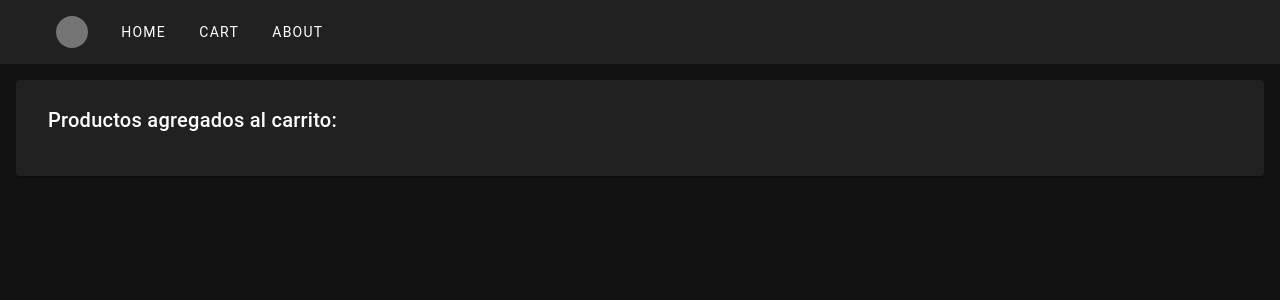
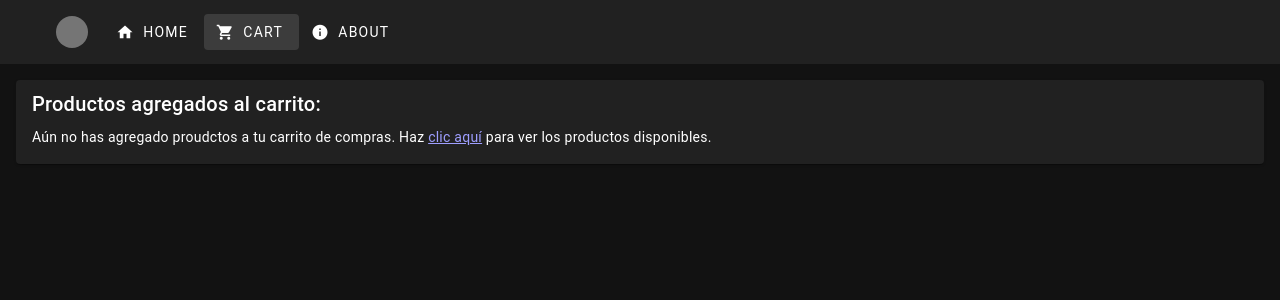
Before and after one commit to hostlindev/vue-ecommerce, a Vue app: page /cart in a window 1280 px wide. Shown: the top 300 px of the page. Built offline with nearby package versions, Linux system fonts and the light colour scheme.

Commit message:
[added] Eliminar producto y enlace cuando no hay productos agregados

```diff
--- a/src/components/Cart.vue
+++ b/src/components/Cart.vue
@@ -1,25 +1,70 @@
 <script setup lang="ts">
 import { computed } from "vue";
 import { useCartStore } from "@/stores/cart";
+import { RouterLink } from "vue-router";
+
+/* Computed */
+const cartStore = useCartStore();
 
 const details = computed(() => {
-  const cartStore = useCartStore();
-  return cartStore.details
-})
+  return cartStore.details;
+});
 
+/* Functions */
+// Incrementar la cantidad de productos agregado al carrito por productId
+const incrementQuantity = (productId: number) => {
+  cartStore.increment(productId);
+};
+
+// Decrementar la cantidad de productos agregado al carrito por productId
+const decrementQuantity = (productId: number) => {
+  cartStore.decrement(productId);
+};
+
+// Eliminar producto del carrito de tiene por productId
+const deleteProduct = (productId: number) => {
+  cartStore.deleteProduct(productId);
+};
 </script>
 
 <template>
   <v-card>
+    <v-card-title>Productos agregados al carrito:</v-card-title>
     <v-card-text>
-      <v-card-title>Productos agregados al carrito:</v-card-title>
-      <v-list>
-        <v-list-item v-for="detail in details" :key="detail.productId" value="detail.productId">
+      <v-list v-if="details.length > 0">
+        <v-list-item
+          v-for="detail in details"
+          :key="detail.productId"
+          value="detail.productId"
+        >
           <v-list-item-title>
-            Product {{ detail.productId }} (Qty: {{ detail.quantity }})
+            Product {{ detail.productId }}
+            <v-btn
+              size="x-small"
+              variant="plain"
+              icon="mdi-minus"
+              @click="decrementQuantity(detail.productId)"
+            ></v-btn>
+            {{ detail.quantity }}
+            <v-btn
+              size="x-small"
+              variant="plain"
+              icon="mdi-plus"
+              @click="incrementQuantity(detail.productId)"
+            ></v-btn>
+            <v-btn
+              size="x-small"
+              variant="plain"
+              icon="mdi-trash-can"
+              @click="deleteProduct(detail.productId)"
+            ></v-btn>
           </v-list-item-title>
         </v-list-item>
       </v-list>
+      <p v-else>
+        Aún no has agregado proudctos a tu carrito de compras. Haz
+        <RouterLink to="/">clic aquí</RouterLink> para ver los productos disponibles.
+      </p>
     </v-card-text>
   </v-card>
 </template>
--- a/src/components/ProductCard.vue
+++ b/src/components/ProductCard.vue
@@ -10,32 +10,35 @@ const props = defineProps({
   },
 });
 
+const cartStore = useCartStore();
 
-function onAddButtonClick() {
-  const cartStore = useCartStore();
-  cartStore.addProduct(props.product.id)
-}
+const onAddButtonClick = () => {
+  cartStore.addProduct(props.product.id);
+};
 </script>
 
 <template>
   <v-card>
-    <v-img src="https://cdn.vuetifyjs.com/images/cards/sunshine.jpg" height="200px" cover></v-img>
+    <v-img
+      src="https://cdn.vuetifyjs.com/images/cards/sunshine.jpg"
+      height="200px"
+      cover
+    ></v-img>
     <v-card-title>
       <p>{{ product.name }}</p>
     </v-card-title>
     <v-card-text>
       <p class="mb-2">
-        Lorem ipsum dolor sit amet consectetur, adipisicing elit. Expedita dignissimos saepe corrupti voluptates eaque.
-        Necessitatibus eius consequatur atque dolorum voluptatibus. Ullam tempora voluptatibus officiis sunt, amet
-        voluptatem ipsam eligendi consequuntur!
+        Lorem ipsum dolor sit amet consectetur, adipisicing elit. Expedita dignissimos
+        saepe corrupti voluptates eaque. Necessitatibus eius consequatur atque dolorum
+        voluptatibus. Ullam tempora voluptatibus officiis sunt, amet voluptatem ipsam
+        eligendi consequuntur!
       </p>
       <v-chip> $ {{ product.price }} </v-chip>
     </v-card-text>
     <v-card-actions>
       <v-btn variant="flat" block color="primary" @click="onAddButtonClick">
-        <v-icon>
-          mdi-cart
-        </v-icon>
+        <v-icon> mdi-cart </v-icon>
         add cart
       </v-btn>
     </v-card-actions>
--- a/src/components/TopBar.vue
+++ b/src/components/TopBar.vue
@@ -3,8 +3,9 @@ import { RouterLink } from "vue-router";
 import { useCartStore } from "@/stores/cart";
 import { computed } from "vue";
 
+const cartStore = useCartStore();
+
 const itemsCount = computed(() => {
-  const cartStore = useCartStore();
   return cartStore.cartItemsCount;
 });
 </script>
@@ -17,15 +18,15 @@ const itemsCount = computed(() => {
 
       <!-- Botones para navegar -->
       <RouterLink to="/" custom v-slot="{ navigate }">
-        <v-btn variant="text" @click="navigate"> Home </v-btn>
+        <v-btn prepend-icon="mdi-home" :active="$route.name === 'home'" variant="text" @click="navigate"> Home </v-btn>
       </RouterLink>
       <RouterLink to="/cart" custom v-slot="{ navigate }">
         <v-badge color="red" :model-value="itemsCount > 0" :content="itemsCount">
-          <v-btn variant="text" @click="navigate"> Cart </v-btn>
+          <v-btn prepend-icon="mdi-cart" :active="$route.name === 'cart'" variant="text" @click="navigate"> Cart </v-btn>
         </v-badge>
       </RouterLink>
       <RouterLink to="/about" custom v-slot="{ navigate }">
-        <v-btn variant="text" @click="navigate"> About </v-btn>
+        <v-btn prepend-icon="mdi-information" :active="$route.name === 'about'" variant="text" @click="navigate"> About </v-btn>
       </RouterLink>
 
       <v-spacer></v-spacer>
--- a/src/stores/cart.ts
+++ b/src/stores/cart.ts
@@ -7,7 +7,7 @@ export const useCartStore = defineStore("cart", () => {
   const details = ref(<Array<CartDetail>>[]);
 
   // Getters
-  const cartItemsCount = computed((state) => {
+  const cartItemsCount = computed(() => {
     let count = 0;
     details.value.forEach((detail) => {
       count += detail.quantity;
@@ -16,7 +16,7 @@ export const useCartStore = defineStore("cart", () => {
   });
 
   // Actions
-  function addProduct(productId: number) {
+  const addProduct = (productId: number) => {
     const detailFound = details.value.find(
       (detail) => detail.productId === productId
     );
@@ -29,6 +29,45 @@ export const useCartStore = defineStore("cart", () => {
         quantity: 1,
       });
     }
-  }
-  return { details, addProduct, cartItemsCount };
+  };
+
+  const deleteProduct = (productId: number) => {
+    const index = details.value.findIndex(
+      (detail) => detail.productId === productId
+    );
+    details.value.splice(index, 1);
+  };
+
+  const increment = (productId: number) => {
+    const detailFound = details.value.find(
+      (detail) => detail.productId === productId
+    );
+
+    if (detailFound) {
+      detailFound.quantity += 1;
+    }
+  };
+
+  const decrement = (productId: number) => {
+    const detailFound = details.value.find(
+      (detail) => detail.productId === productId
+    );
+
+    if (detailFound) {
+      detailFound.quantity -= 1;
+
+      if (detailFound.quantity === 0) {
+        deleteProduct(productId);
+      }
+    }
+  };
+
+  return {
+    details,
+    cartItemsCount,
+    addProduct,
+    increment,
+    decrement,
+    deleteProduct,
+  };
 });
```
Also changed, not shown: src/components/icons/IconCommunity.vue (deleted, +0 -7 lines), src/components/icons/IconDocumentation.vue (deleted, +0 -7 lines), src/components/icons/IconEcosystem.vue (deleted, +0 -7 lines), src/components/icons/IconSupport.vue (deleted, +0 -7 lines), src/components/icons/IconTooling.vue (deleted, +0 -19 lines).
